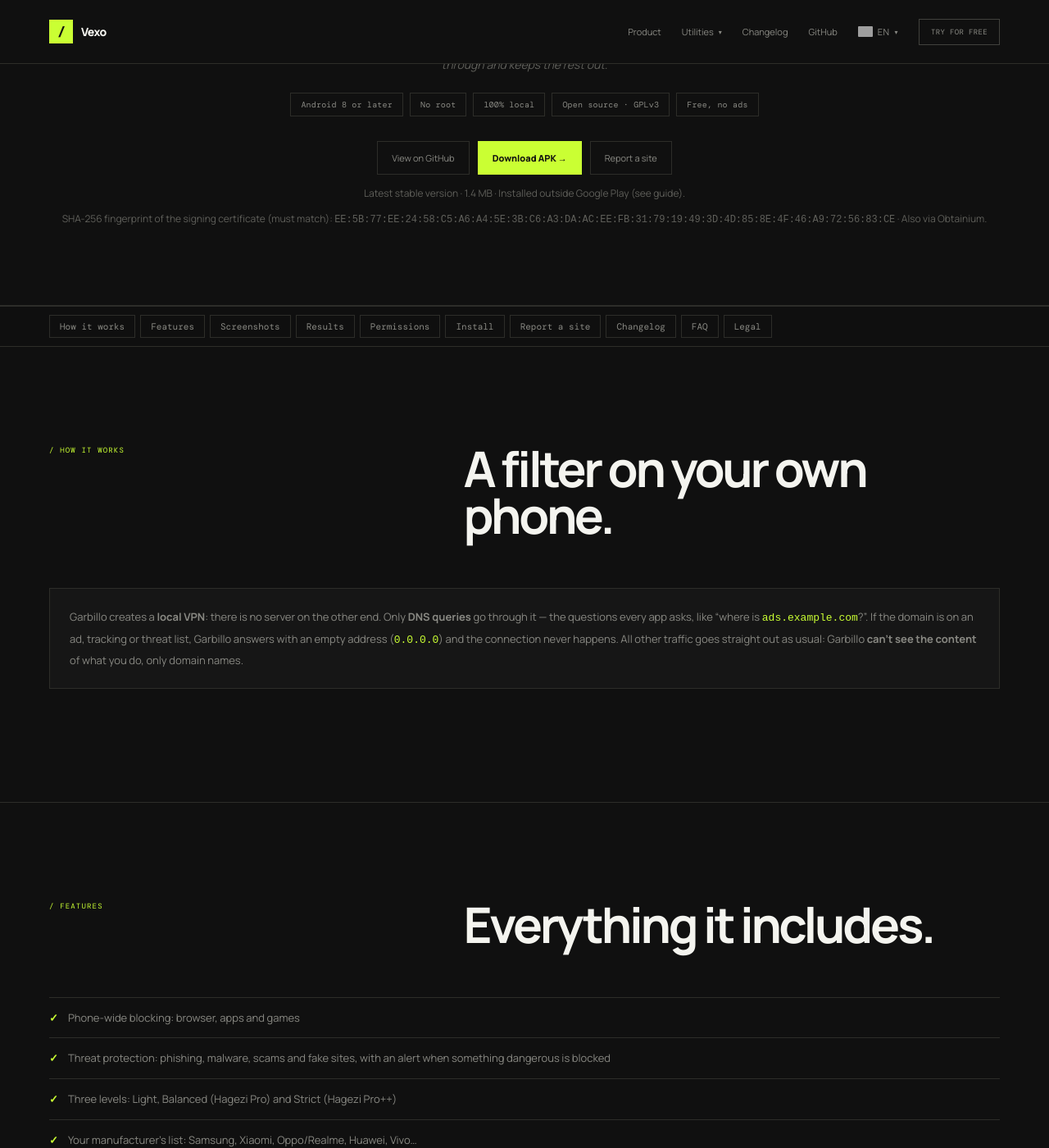
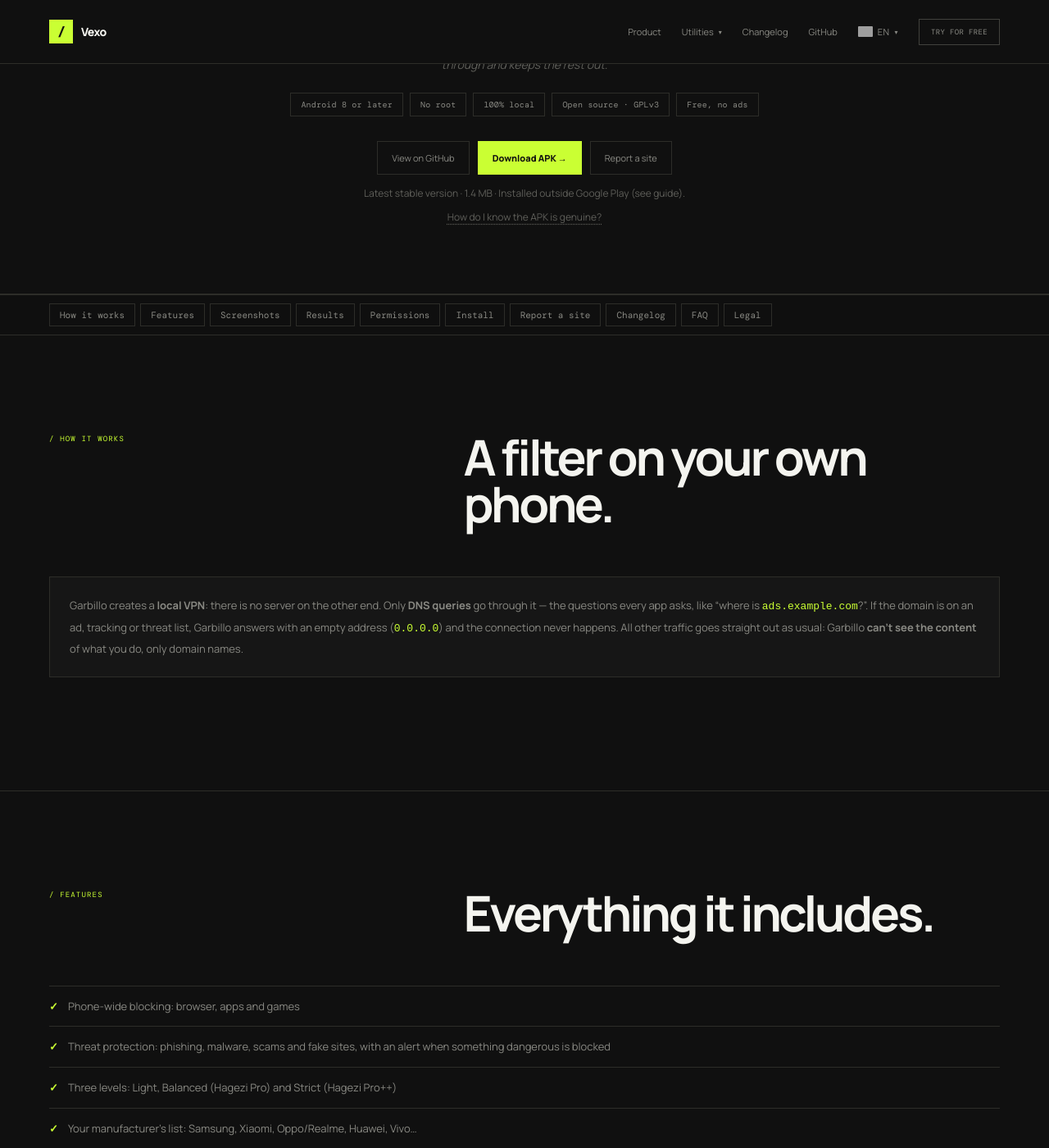
Before and after one commit to flowmaticc/flowmaticc.github.io, a Jekyll site: the page built from en/utilities/bloqueador-android/index.html, in a window 1280 px wide and 1400 px high, scrolled down 490 px. Shown: the whole window at 82% size. Built offline with Jekyll 4.4.1, drawn with Linux system fonts in a browser that asks for light colours; grey boxes are pictures that could not be loaded.

Commit message:
Garbillo: la huella del certificado, en un desplegable discreto bajo la descarga
Co-Authored-By: Claude Opus 5.5 <noreply@anthropic.com>

```diff
--- a/_data/i18n/en.yml
+++ b/_data/i18n/en.yml
@@ -380,7 +380,8 @@ bloqueador:
     cta_github: "View on GitHub"
     cta_report: "Report a site"
     download_note: "Latest stable version · 1.4 MB · Installed outside Google Play (see guide)."
-    fingerprint_html: "SHA-256 fingerprint of the signing certificate (must match): <code>EE:5B:77:EE:24:58:C5:A6:A4:5E:3B:C6:A3:DA:AC:EE:FB:31:79:19:49:3D:4D:85:8E:4F:46:A9:72:56:83:CE</code> · Also via <a href=\"https://github.com/ImranR98/Obtainium\" target=\"_blank\" rel=\"noopener\">Obtainium</a>."
+    verify_summary: "How do I know the APK is genuine?"
+    fingerprint_html: "Every version is signed with the same certificate. Its SHA-256 fingerprint (shown by apps like AppVerifier) must be: <code>EE:5B:77:EE:24:58:C5:A6:A4:5E:3B:C6:A3:DA:AC:EE:FB:31:79:19:49:3D:4D:85:8E:4F:46:A9:72:56:83:CE</code> You can also install and update it with <a href=\"https://github.com/ImranR98/Obtainium\" target=\"_blank\" rel=\"noopener\">Obtainium</a>."
 
   how:
     kicker: "/ how it works"
--- a/_data/i18n/es.yml
+++ b/_data/i18n/es.yml
@@ -489,7 +489,8 @@ bloqueador:
     cta_github: "Ver en GitHub"
     cta_report: "Reportar una web"
     download_note: "Versión estable más reciente · 1,4 MB · Se instala fuera de Google Play (ver guía)."
-    fingerprint_html: "Huella SHA-256 del certificado de firma (debe coincidir): <code>EE:5B:77:EE:24:58:C5:A6:A4:5E:3B:C6:A3:DA:AC:EE:FB:31:79:19:49:3D:4D:85:8E:4F:46:A9:72:56:83:CE</code> · También con <a href=\"https://github.com/ImranR98/Obtainium\" target=\"_blank\" rel=\"noopener\">Obtainium</a>."
+    verify_summary: "¿Cómo sé que el APK es auténtico?"
+    fingerprint_html: "Todas las versiones van firmadas con el mismo certificado. Su huella SHA-256 (la muestran apps como AppVerifier) debe ser: <code>EE:5B:77:EE:24:58:C5:A6:A4:5E:3B:C6:A3:DA:AC:EE:FB:31:79:19:49:3D:4D:85:8E:4F:46:A9:72:56:83:CE</code> También puedes instalarla y actualizarla con <a href=\"https://github.com/ImranR98/Obtainium\" target=\"_blank\" rel=\"noopener\">Obtainium</a>."
 
   how:
     kicker: "/ cómo funciona"
--- a/_includes/pages/bloqueador-body.html
+++ b/_includes/pages/bloqueador-body.html
@@ -28,7 +28,10 @@
     <a href="#reportar" class="button-secondary" data-umami="click-report" data-umami-tool="bloqueador">{{ t.hero.cta_report }}</a>
   </div>
   <p class="bq-note">{{ t.hero.download_note }}</p>
-  <p class="bq-note bq-fingerprint">{{ t.hero.fingerprint_html }}</p>
+  <details class="bq-verify">
+    <summary>{{ t.hero.verify_summary }}</summary>
+    <p>{{ t.hero.fingerprint_html }}</p>
+  </details>
 
 </div>
 </section>
@@ -278,6 +281,12 @@
   .bq-top.show { opacity: 1; pointer-events: auto; }
   @media (max-width: 600px) { .bq-lightbox-nav { position: absolute; bottom: 44px; } .bq-prev { left: 16px; } .bq-next { right: 16px; } }
   .bq-note { margin-top: 14px; font-size: 12px; color: var(--muted-2); text-align: center; }
+  .bq-verify { margin: 6px auto 0; max-width: 560px; font-size: 12px; color: var(--muted-2); text-align: center; }
+  .bq-verify summary { cursor: pointer; display: inline; text-decoration: underline dotted; text-underline-offset: 3px; }
+  .bq-verify summary::-webkit-details-marker { display: none; }
+  .bq-verify p { margin: 10px 0 0; line-height: 1.6; }
+  .bq-verify code { display: block; margin: 6px 0; word-break: break-all; user-select: all; }
+  .bq-verify a { color: inherit; text-decoration: underline; }
   .bq-shots { grid-template-columns: repeat(auto-fit, minmax(160px, 1fr)); }
   .bq-shots img { border-radius: 14px; }
   .bq-table { min-width: 0; }
```
